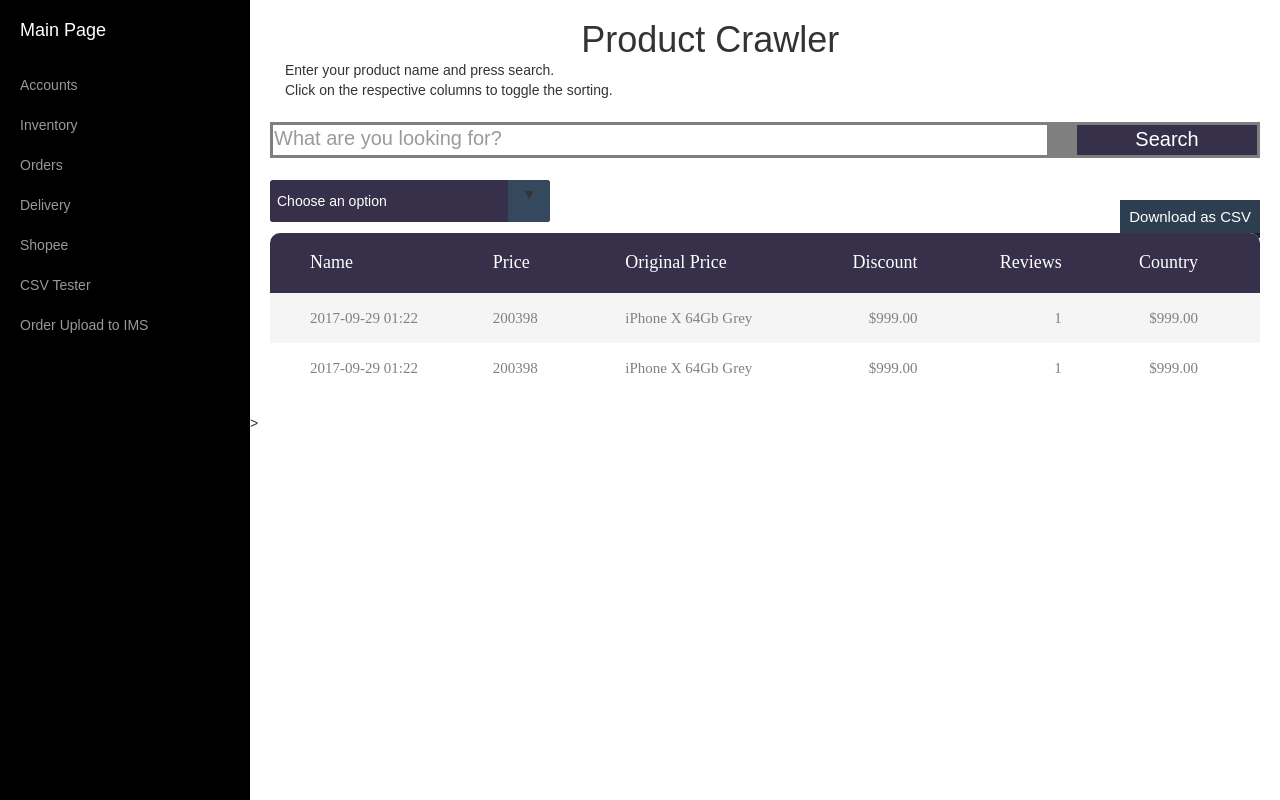
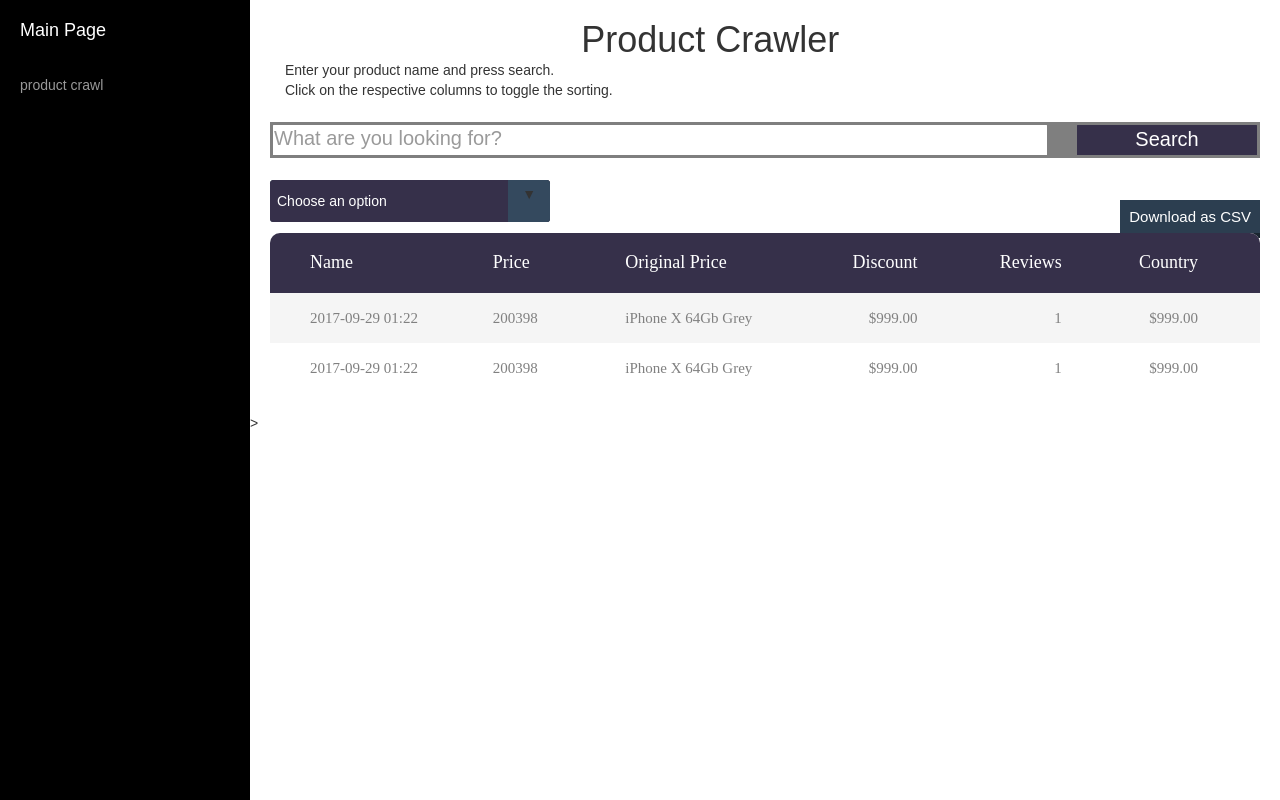
Before and after one commit to woonzh/lazada, a Flask app: template templates/prodSearch.html in a window 1280 px wide. Run offline with Flask 2, Linux system fonts and the light colour scheme; the template is opened without the code that fills it, so the values that code supplies are empty; some libraries are stand-ins or nearby versions; some web fonts are replaced.

Commit message:
updated html

```diff
--- a/server.py
+++ b/server.py
@@ -22,7 +22,11 @@ api = Api(app)
 CORS(app)
 
 @app.route('/')
-def hello():
+def mainPage():
+    return redirect("http://localhost:8080/prodsearch", code=302)
+
+@app.route('/prodsearch')
+def prodSearch():
     return render_template('prodSearch.html')
 
 class CheckLazadaPrice(Resource):
--- a/templates/prodSearch.html
+++ b/templates/prodSearch.html
@@ -8,7 +8,7 @@
   <meta name="description" content="">
   <meta name="author" content="">
 
-  <title>MCCP tester</title>
+  <title>Ecommer crawler</title>
 
   <!-- Bootstrap core CSS -->
   <link href="https://maxcdn.bootstrapcdn.com/bootstrap/3.3.7/css/bootstrap.min.css" rel="stylesheet">
@@ -34,30 +34,12 @@
     <div id="sidebar-wrapper">
       <ul class="sidebar-nav">
         <li class="sidebar-brand">
-          <a href="main">
+          <a href="">
             Main Page
           </a>
         </li>
         <li>
-          <a href="">Accounts</a>
-        </li>
-        <li>
-          <a href="">Inventory</a>
-        </li>
-        <li>
-          <a href="">Orders</a>
-        </li>
-        <li>
-          <a href="">Delivery</a>
-        </li>
-        <li>
-          <a href="">Shopee</a>
-        </li>
-        <li>
-          <a href="">CSV Tester</a>
-        </li>
-        <li>
-          <a href="">Order Upload to IMS</a>
+          <a href="/prodsearch">product crawl</a>
         </li>
       </ul>
     </div>
```
